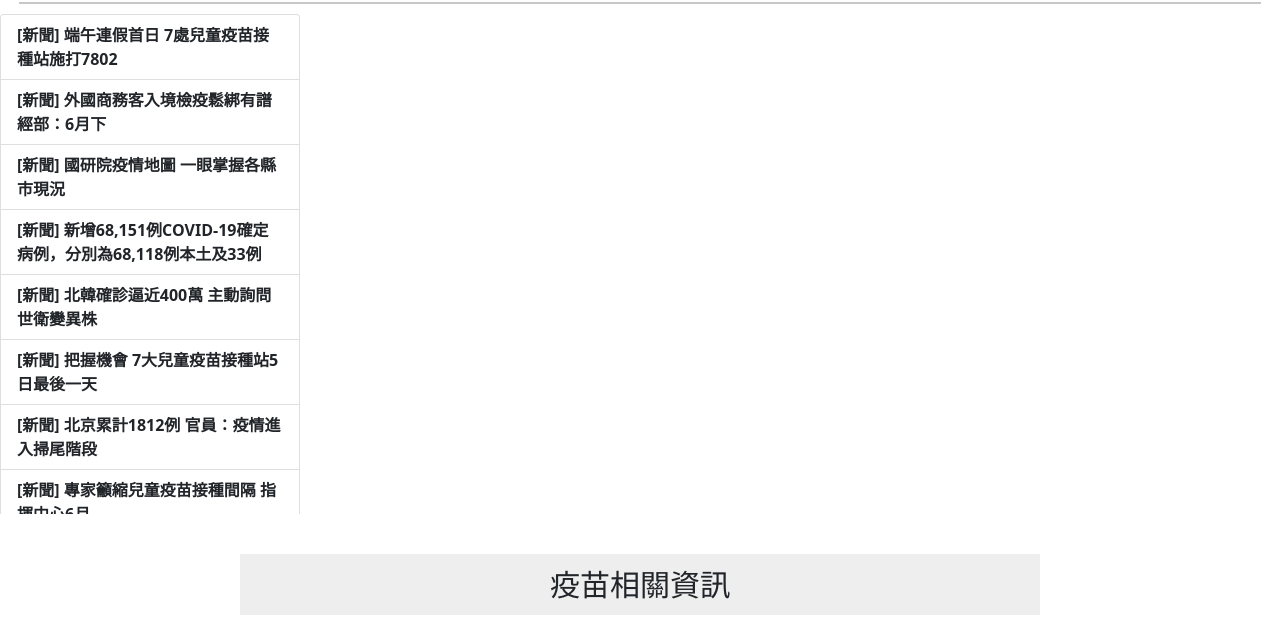
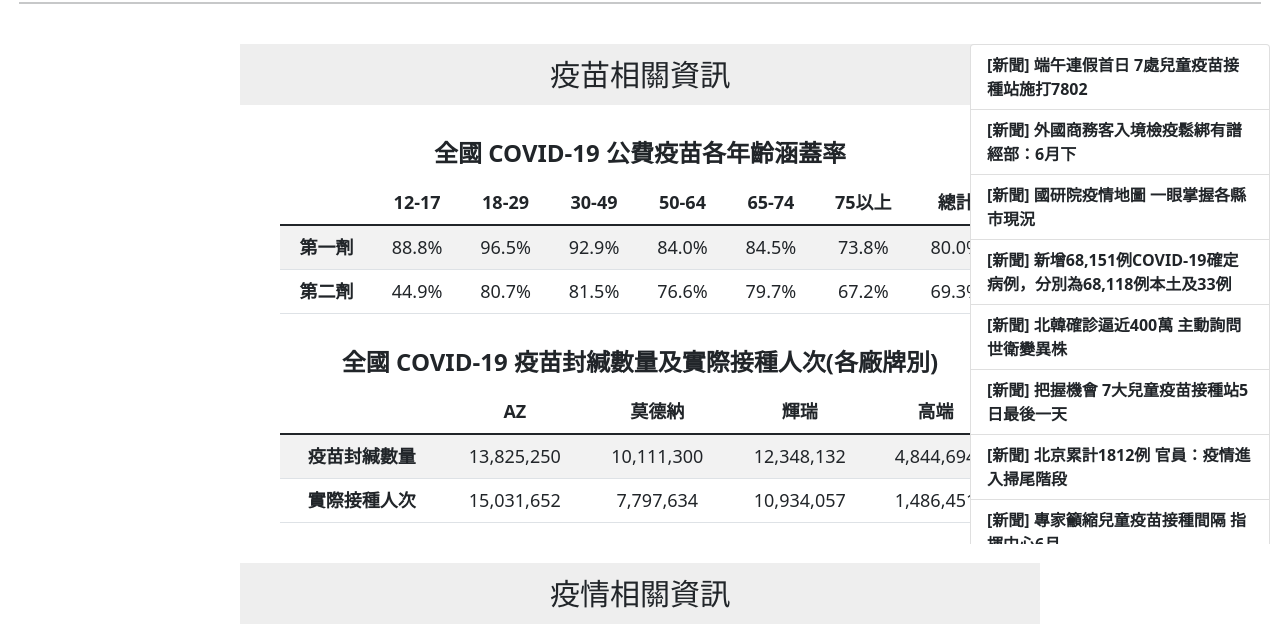
Before and after one commit to Matcha0714/HTML-SCHOOL-TOPIC, a plain HTML site: page index.html in a window 1280 px wide. Shown: the part 726-1361 px from the top of the page. Drawn offline with Linux system fonts and the light colour scheme.

Commit message:
Update index.css

```diff
--- a/css/css/index.css
+++ b/css/css/index.css
@@ -1,6 +1,22 @@
 /* index */
 div {
     cursor: context-menu;
+}
+
+th, td {
+    text-align: center;
+    font-size: 18px;
+}
+
+th {
+    font-weight: bold;
+}
+
+.new_menu {
+    display: flex;
+    top: 70px;
+    margin-bottom: -540px;
+    margin-top: 40px;
 }
 
 /* scrollbar */
```
